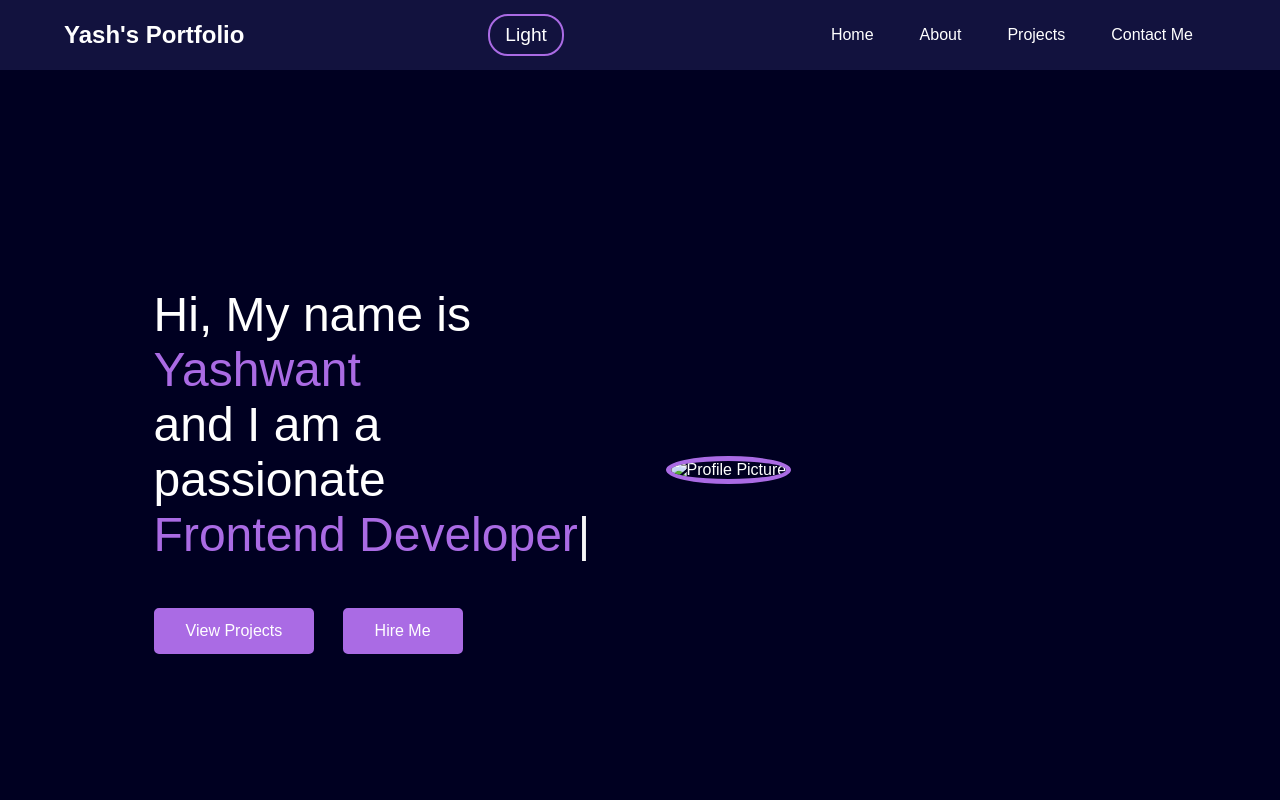
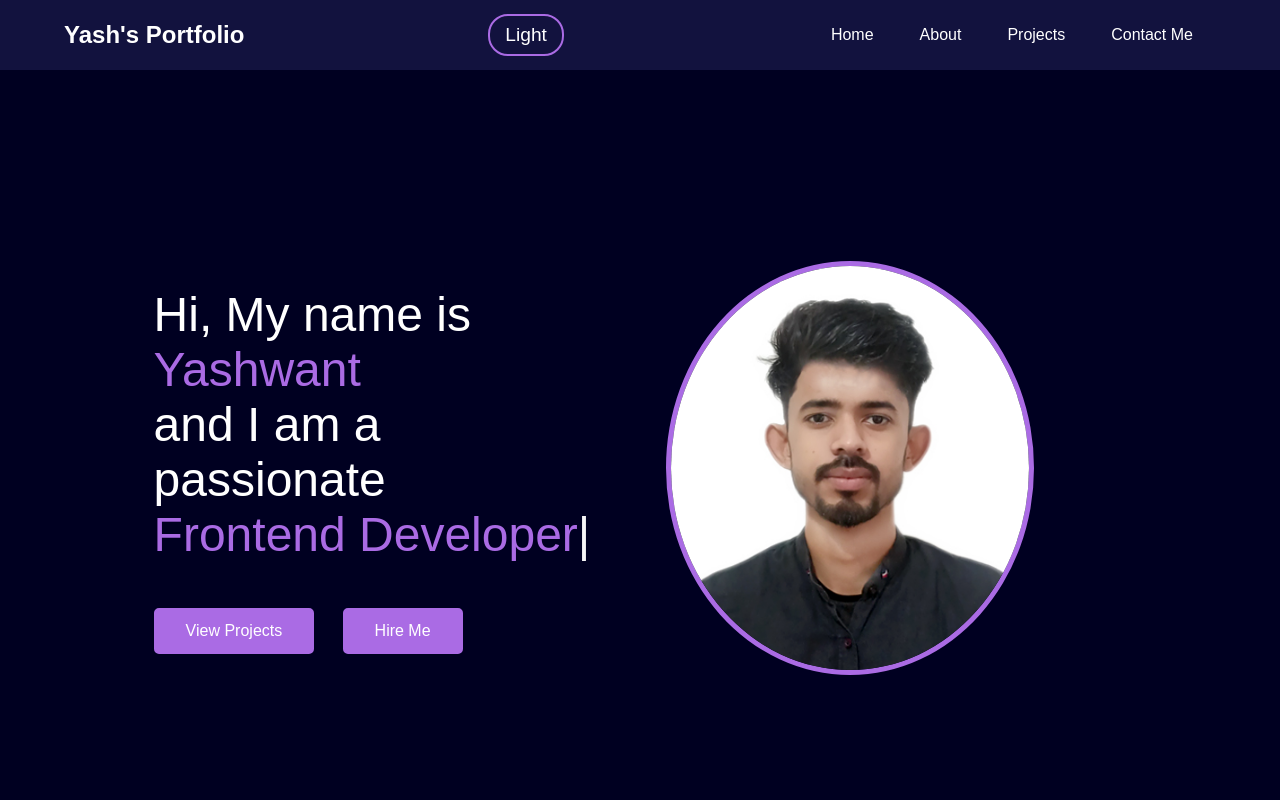
Before and after one commit to Yashwant361/Portfolio-, a plain HTML site: page index.html in a window 1280 px wide. Shown: the top 800 px of the page. Drawn offline with nearby package versions, Linux system fonts and the light colour scheme; the site is published under a folder, as on GitHub Pages, so addresses that start at the root find nothing.

Commit message:
fix image path

```diff
--- a/index.html
+++ b/index.html
@@ -58,7 +58,7 @@
                 </div>
             </div>
             <div class="rightSection">
-                <img src="/assets/images/yash.png" alt="Profile Picture">
+                <img src="assets/images/yash.png" alt="Yash">
             </div>
         </section>
 
```
